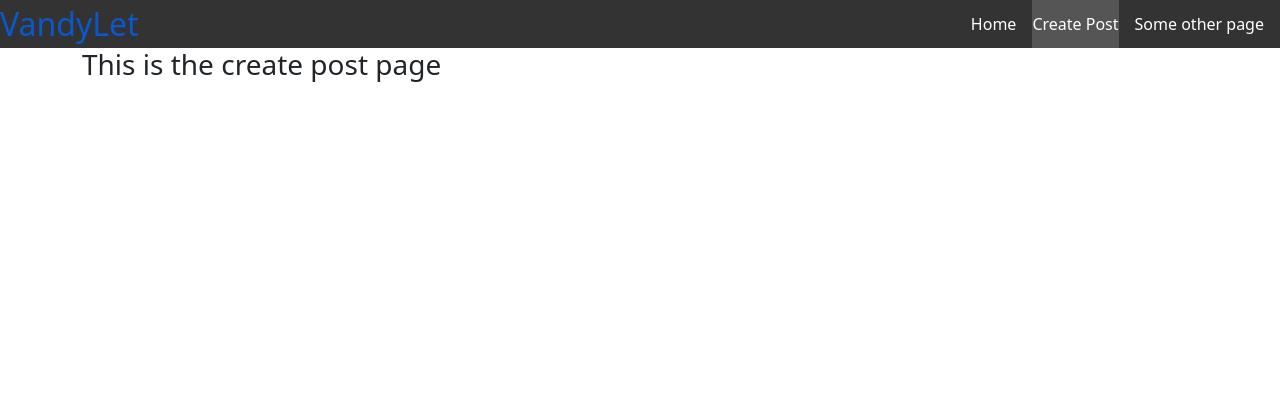
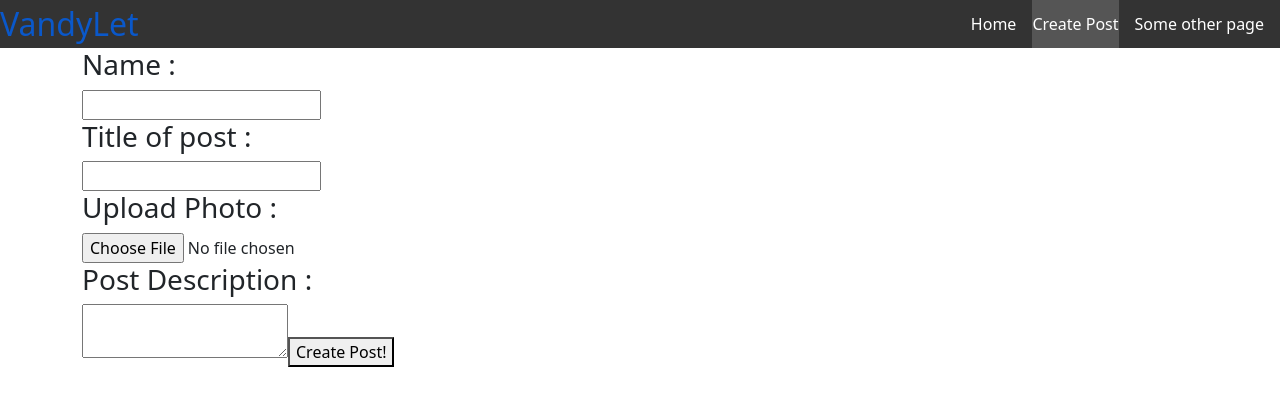
Before and after one commit to KAiWeN121381/CS4278ProjectGroup14, a React (Vite) app: page /createpost in a window 1280 px wide. Shown: the top 406 px of the page. Built offline with nearby package versions, Linux system fonts and the light colour scheme.

Commit message:
Create post page

```diff
--- a/src/pages/CreatePost.jsx
+++ b/src/pages/CreatePost.jsx
@@ -1,7 +1,37 @@
+import React, {useState} from "react";
+
 export default function CreatePost() {
+
+    const [info, setInfo] = useState({
+        name: "",
+        title: "",
+        file: null,
+        description: "",
+    })
+
+    const handleChange = (changeEvent) => {
+        const {name, value} = changeEvent.target;
+        setInfo((prev) => {
+            return {...prev, [name]: value}
+        })
+    }
+
+    const handleSubmit = (e) => {
+        e.preventDefault();
+    }
+
     return (
-        <h3>
-            This is the create post page
-        </h3>
+        <form onSubmit={handleSubmit}>
+            <h3>Name :</h3> {" "}
+            <input type="text" name="name" onChange={handleChange} />
+            <h3>Title of post :</h3> {" "}
+            <input type="text" name="title" onChange={handleChange} />
+            <h3>Upload Photo :</h3> {" "}
+            <input type="file" name="file" onChange={handleChange} />
+            <h3>Post Description :</h3> {" "}
+            <textarea name="description" onChange={handleChange} />
+
+            <button type="submit"> Create Post! </button>
+        </form>
     )
 }
```
